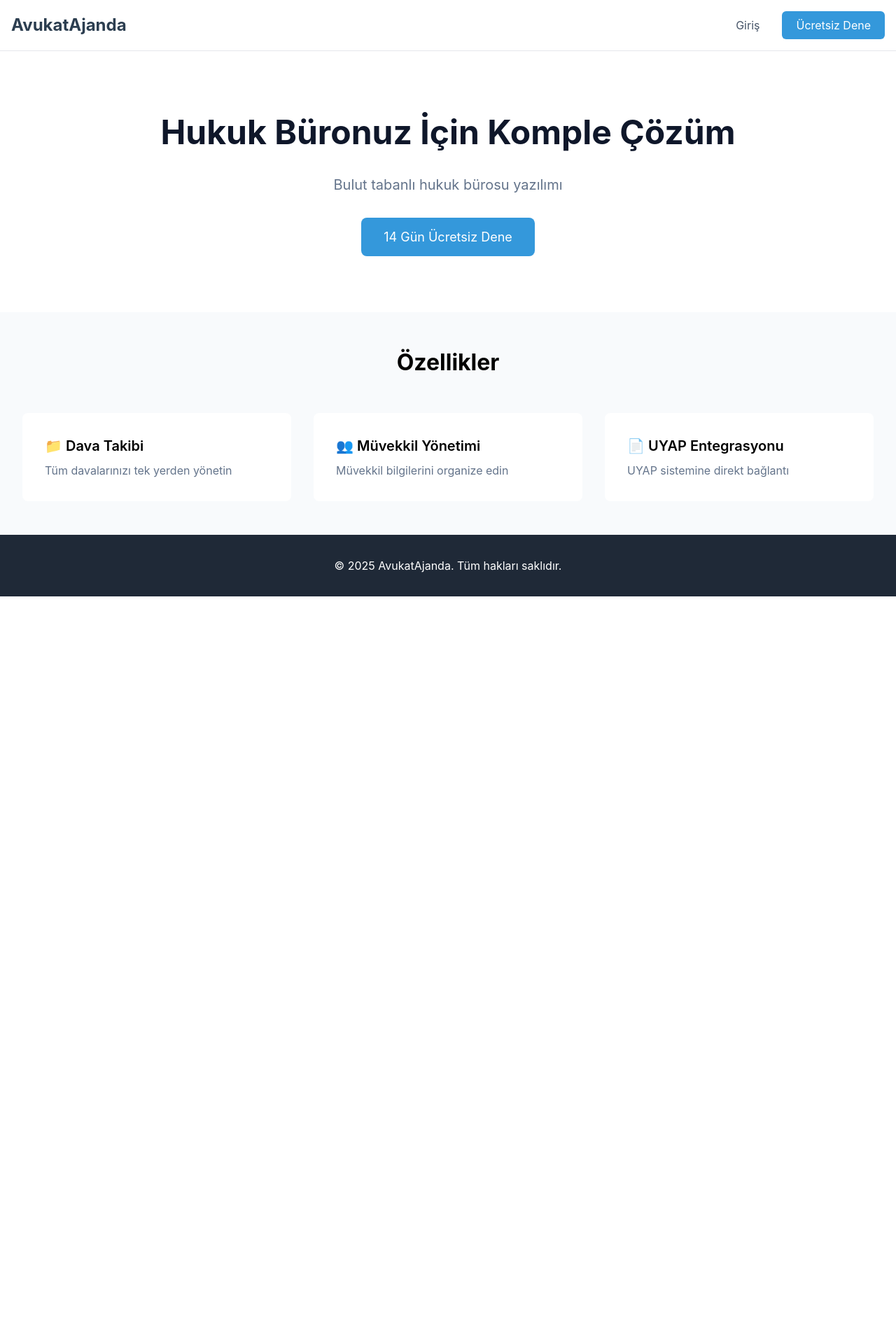
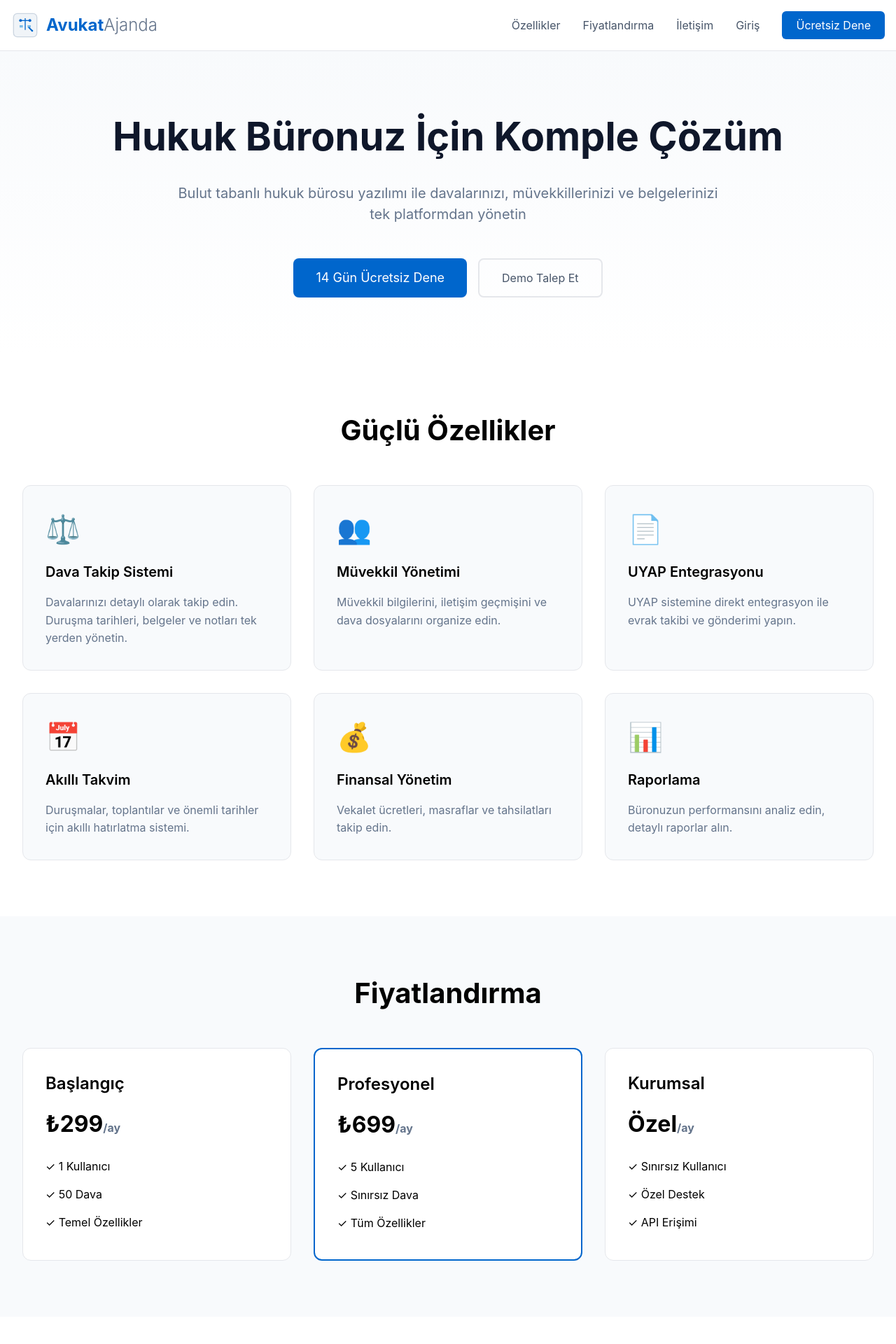
Before and after one commit to serhattopaloglu25/avukatajanda, a Next.js app in the folder frontend/: page / in a window 1280 px wide. Shown: the top 1920 px of the page at 70% size. Before the commit the page ends 852 px from the top, so only its background shows below. Built offline with nearby package versions, Linux system fonts and the light colour scheme.

Commit message:
feat: complete homepage with new logo and all sections

```diff
--- a/frontend/src/app/page.tsx
+++ b/frontend/src/app/page.tsx
@@ -1,16 +1,40 @@
 export default function HomePage() {
+  // Logo SVG inline component
+  const Logo = () => (
+    <div style={{display: 'flex', alignItems: 'center', gap: '10px'}}>
+      <svg width="40" height="40" viewBox="0 0 60 60" xmlns="http://www.w3.org/2000/svg">
+        <rect x="5" y="5" width="50" height="50" rx="8" fill="#f0f4f8" stroke="#cbd5e0" strokeWidth="2"/>
+        <path d="M30 15 L30 40" stroke="#0066cc" strokeWidth="2"/>
+        <path d="M20 20 L40 20" stroke="#0066cc" strokeWidth="2"/>
+        <circle cx="20" cy="20" r="3" fill="#0066cc"/>
+        <circle cx="40" cy="20" r="3" fill="#0066cc"/>
+        <path d="M18 30 L25 30 L25 35 L18 35 Z" fill="#3498db" opacity="0.6"/>
+        <path d="M35 30 L42 30 L42 35 L35 35 Z" fill="#3498db" opacity="0.6"/>
+        <path d="M38 35 L45 42" stroke="#0066cc" strokeWidth="3" strokeLinecap="round"/>
+        <circle cx="45" cy="42" r="2" fill="#0066cc"/>
+      </svg>
+      <div>
+        <span style={{fontSize: '24px', fontWeight: 'bold', color: '#0066cc'}}>Avukat</span>
+        <span style={{fontSize: '24px', fontWeight: '300', color: '#64748b'}}>Ajanda</span>
+      </div>
+    </div>
+  );
+
   return (
     <div style={{fontFamily: '-apple-system, BlinkMacSystemFont, "Segoe UI", sans-serif', minHeight: '100vh', background: 'white'}}>
       {/* Navigation */}
       <nav style={{background: 'white', borderBottom: '1px solid #e5e7eb', position: 'sticky', top: 0, zIndex: 100}}>
         <div style={{maxWidth: '1280px', margin: '0 auto', padding: '0 1rem'}}>
           <div style={{height: '72px', display: 'flex', alignItems: 'center', justifyContent: 'space-between'}}>
-            <a href="/" style={{textDecoration: 'none', fontSize: '1.5rem', fontWeight: 'bold', color: '#2c3e50'}}>
-              AvukatAjanda
+            <a href="/" style={{textDecoration: 'none'}}>
+              <Logo />
             </a>
             <div style={{display: 'flex', gap: '2rem', alignItems: 'center'}}>
+              <a href="#features" style={{color: '#475569', textDecoration: 'none'}}>Özellikler</a>
+              <a href="#pricing" style={{color: '#475569', textDecoration: 'none'}}>Fiyatlandırma</a>
+              <a href="#contact" style={{color: '#475569', textDecoration: 'none'}}>İletişim</a>
               <a href="/login" style={{color: '#475569', textDecoration: 'none'}}>Giriş</a>
-              <a href="/login" style={{background: '#3498db', color: 'white', padding: '8px 20px', borderRadius: '6px', textDecoration: 'none'}}>
+              <a href="/login" style={{background: '#0066cc', color: 'white', padding: '8px 20px', borderRadius: '6px', textDecoration: 'none'}}>
                 Ücretsiz Dene
               </a>
             </div>
@@ -19,44 +43,145 @@ export default function HomePage() {
       </nav>
 
       {/* Hero Section */}
-      <section style={{padding: '5rem 2rem', textAlign: 'center'}}>
-        <h1 style={{fontSize: '3rem', fontWeight: 'bold', color: '#0f172a', marginBottom: '1.5rem'}}>
-          Hukuk Büronuz İçin Komple Çözüm
-        </h1>
-        <p style={{fontSize: '1.25rem', color: '#64748b', marginBottom: '2rem', maxWidth: '800px', margin: '0 auto 2rem'}}>
-          Bulut tabanlı hukuk bürosu yazılımı
-        </p>
-        <a href="/login" style={{background: '#3498db', color: 'white', padding: '14px 32px', borderRadius: '8px', textDecoration: 'none', fontSize: '1.125rem', display: 'inline-block'}}>
-          14 Gün Ücretsiz Dene
-        </a>
+      <section style={{padding: '5rem 2rem', background: 'linear-gradient(to bottom, #f8fafc, white)'}}>
+        <div style={{maxWidth: '1280px', margin: '0 auto', textAlign: 'center'}}>
+          <h1 style={{fontSize: '3.5rem', fontWeight: 'bold', color: '#0f172a', marginBottom: '1.5rem'}}>
+            Hukuk Büronuz İçin Komple Çözüm
+          </h1>
+          <p style={{fontSize: '1.25rem', color: '#64748b', marginBottom: '3rem', maxWidth: '800px', margin: '0 auto 3rem'}}>
+            Bulut tabanlı hukuk bürosu yazılımı ile davalarınızı, müvekkillerinizi ve belgelerinizi tek platformdan yönetin
+          </p>
+          <div style={{display: 'flex', gap: '1rem', justifyContent: 'center'}}>
+            <a href="/login" style={{background: '#0066cc', color: 'white', padding: '14px 32px', borderRadius: '8px', textDecoration: 'none', fontSize: '1.125rem'}}>
+              14 Gün Ücretsiz Dene
+            </a>
+            <a href="#demo" style={{border: '2px solid #e5e7eb', padding: '14px 32px', borderRadius: '8px', textDecoration: 'none', color: '#475569'}}>
+              Demo Talep Et
+            </a>
+          </div>
+        </div>
       </section>
 
-      {/* Features */}
-      <section style={{padding: '3rem 2rem', background: '#f8fafc'}}>
+      {/* Features Section */}
+      <section id="features" style={{padding: '5rem 2rem', background: 'white'}}>
         <div style={{maxWidth: '1280px', margin: '0 auto'}}>
-          <h2 style={{fontSize: '2rem', fontWeight: 'bold', textAlign: 'center', marginBottom: '3rem'}}>
-            Özellikler
+          <h2 style={{fontSize: '2.5rem', fontWeight: 'bold', textAlign: 'center', marginBottom: '3rem'}}>
+            Güçlü Özellikler
+          </h2>
+          <div style={{display: 'grid', gridTemplateColumns: 'repeat(auto-fit, minmax(350px, 1fr))', gap: '2rem'}}>
+            <div style={{background: '#f8fafc', padding: '2rem', borderRadius: '12px', border: '1px solid #e5e7eb'}}>
+              <div style={{fontSize: '2.5rem', marginBottom: '1rem'}}>⚖️</div>
+              <h3 style={{fontSize: '1.25rem', fontWeight: '600', marginBottom: '1rem'}}>Dava Takip Sistemi</h3>
+              <p style={{color: '#64748b', lineHeight: '1.6'}}>
+                Davalarınızı detaylı olarak takip edin. Duruşma tarihleri, belgeler ve notları tek yerden yönetin.
+              </p>
+            </div>
+            <div style={{background: '#f8fafc', padding: '2rem', borderRadius: '12px', border: '1px solid #e5e7eb'}}>
+              <div style={{fontSize: '2.5rem', marginBottom: '1rem'}}>👥</div>
+              <h3 style={{fontSize: '1.25rem', fontWeight: '600', marginBottom: '1rem'}}>Müvekkil Yönetimi</h3>
+              <p style={{color: '#64748b', lineHeight: '1.6'}}>
+                Müvekkil bilgilerini, iletişim geçmişini ve dava dosyalarını organize edin.
+              </p>
+            </div>
+            <div style={{background: '#f8fafc', padding: '2rem', borderRadius: '12px', border: '1px solid #e5e7eb'}}>
+              <div style={{fontSize: '2.5rem', marginBottom: '1rem'}}>📄</div>
+              <h3 style={{fontSize: '1.25rem', fontWeight: '600', marginBottom: '1rem'}}>UYAP Entegrasyonu</h3>
+              <p style={{color: '#64748b', lineHeight: '1.6'}}>
+                UYAP sistemine direkt entegrasyon ile evrak takibi ve gönderimi yapın.
+              </p>
+            </div>
+            <div style={{background: '#f8fafc', padding: '2rem', borderRadius: '12px', border: '1px solid #e5e7eb'}}>
+              <div style={{fontSize: '2.5rem', marginBottom: '1rem'}}>📅</div>
+              <h3 style={{fontSize: '1.25rem', fontWeight: '600', marginBottom: '1rem'}}>Akıllı Takvim</h3>
+              <p style={{color: '#64748b', lineHeight: '1.6'}}>
+                Duruşmalar, toplantılar ve önemli tarihler için akıllı hatırlatma sistemi.
+              </p>
+            </div>
+            <div style={{background: '#f8fafc', padding: '2rem', borderRadius: '12px', border: '1px solid #e5e7eb'}}>
+              <div style={{fontSize: '2.5rem', marginBottom: '1rem'}}>💰</div>
+              <h3 style={{fontSize: '1.25rem', fontWeight: '600', marginBottom: '1rem'}}>Finansal Yönetim</h3>
+              <p style={{color: '#64748b', lineHeight: '1.6'}}>
+                Vekalet ücretleri, masraflar ve tahsilatları takip edin.
+              </p>
+            </div>
+            <div style={{background: '#f8fafc', padding: '2rem', borderRadius: '12px', border: '1px solid #e5e7eb'}}>
+              <div style={{fontSize: '2.5rem', marginBottom: '1rem'}}>📊</div>
+              <h3 style={{fontSize: '1.25rem', fontWeight: '600', marginBottom: '1rem'}}>Raporlama</h3>
+              <p style={{color: '#64748b', lineHeight: '1.6'}}>
+                Büronuzun performansını analiz edin, detaylı raporlar alın.
+              </p>
+            </div>
+          </div>
+        </div>
+      </section>
+
+      {/* Pricing Section */}
+      <section id="pricing" style={{padding: '5rem 2rem', background: '#f8fafc'}}>
+        <div style={{maxWidth: '1280px', margin: '0 auto'}}>
+          <h2 style={{fontSize: '2.5rem', fontWeight: 'bold', textAlign: 'center', marginBottom: '3rem'}}>
+            Fiyatlandırma
           </h2>
           <div style={{display: 'grid', gridTemplateColumns: 'repeat(auto-fit, minmax(300px, 1fr))', gap: '2rem'}}>
-            <div style={{background: 'white', padding: '2rem', borderRadius: '8px'}}>
-              <h3 style={{fontSize: '1.25rem', fontWeight: '600', marginBottom: '0.5rem'}}>📁 Dava Takibi</h3>
-              <p style={{color: '#64748b'}}>Tüm davalarınızı tek yerden yönetin</p>
+            <div style={{background: 'white', padding: '2rem', borderRadius: '12px', border: '1px solid #e5e7eb'}}>
+              <h3 style={{fontSize: '1.5rem', fontWeight: '600', marginBottom: '1rem'}}>Başlangıç</h3>
+              <p style={{fontSize: '2rem', fontWeight: 'bold', marginBottom: '1rem'}}>₺299<span style={{fontSize: '1rem', color: '#64748b'}}>/ay</span></p>
+              <ul style={{listStyle: 'none', padding: 0}}>
+                <li style={{padding: '0.5rem 0'}}>✓ 1 Kullanıcı</li>
+                <li style={{padding: '0.5rem 0'}}>✓ 50 Dava</li>
+                <li style={{padding: '0.5rem 0'}}>✓ Temel Özellikler</li>
+              </ul>
             </div>
-            <div style={{background: 'white', padding: '2rem', borderRadius: '8px'}}>
-              <h3 style={{fontSize: '1.25rem', fontWeight: '600', marginBottom: '0.5rem'}}>👥 Müvekkil Yönetimi</h3>
-              <p style={{color: '#64748b'}}>Müvekkil bilgilerini organize edin</p>
+            <div style={{background: 'white', padding: '2rem', borderRadius: '12px', border: '2px solid #0066cc'}}>
+              <h3 style={{fontSize: '1.5rem', fontWeight: '600', marginBottom: '1rem'}}>Profesyonel</h3>
+              <p style={{fontSize: '2rem', fontWeight: 'bold', marginBottom: '1rem'}}>₺699<span style={{fontSize: '1rem', color: '#64748b'}}>/ay</span></p>
+              <ul style={{listStyle: 'none', padding: 0}}>
+                <li style={{padding: '0.5rem 0'}}>✓ 5 Kullanıcı</li>
+                <li style={{padding: '0.5rem 0'}}>✓ Sınırsız Dava</li>
+                <li style={{padding: '0.5rem 0'}}>✓ Tüm Özellikler</li>
+              </ul>
             </div>
-            <div style={{background: 'white', padding: '2rem', borderRadius: '8px'}}>
-              <h3 style={{fontSize: '1.25rem', fontWeight: '600', marginBottom: '0.5rem'}}>📄 UYAP Entegrasyonu</h3>
-              <p style={{color: '#64748b'}}>UYAP sistemine direkt bağlantı</p>
+            <div style={{background: 'white', padding: '2rem', borderRadius: '12px', border: '1px solid #e5e7eb'}}>
+              <h3 style={{fontSize: '1.5rem', fontWeight: '600', marginBottom: '1rem'}}>Kurumsal</h3>
+              <p style={{fontSize: '2rem', fontWeight: 'bold', marginBottom: '1rem'}}>Özel<span style={{fontSize: '1rem', color: '#64748b'}}>/ay</span></p>
+              <ul style={{listStyle: 'none', padding: 0}}>
+                <li style={{padding: '0.5rem 0'}}>✓ Sınırsız Kullanıcı</li>
+                <li style={{padding: '0.5rem 0'}}>✓ Özel Destek</li>
+                <li style={{padding: '0.5rem 0'}}>✓ API Erişimi</li>
+              </ul>
+            </div>
+          </div>
+        </div>
+      </section>
+
+      {/* Contact Section */}
+      <section id="contact" style={{padding: '5rem 2rem', background: 'white'}}>
+        <div style={{maxWidth: '800px', margin: '0 auto', textAlign: 'center'}}>
+          <h2 style={{fontSize: '2.5rem', fontWeight: 'bold', marginBottom: '3rem'}}>İletişim</h2>
+          <div style={{background: '#f8fafc', padding: '3rem', borderRadius: '12px'}}>
+            <p style={{marginBottom: '2rem', fontSize: '1.125rem', color: '#64748b'}}>
+              AvukatAjanda hakkında sorularınız için bizimle iletişime geçin
+            </p>
+            <div style={{marginBottom: '1rem'}}>
+              <strong>Telefon:</strong> 0850 123 45 67
+            </div>
+            <div style={{marginBottom: '1rem'}}>
+              <strong>E-posta:</strong> destek@avukatajanda.com
+            </div>
+            <div>
+              <strong>Adres:</strong> Levent, İstanbul
             </div>
           </div>
         </div>
       </section>
 
       {/* Footer */}
-      <footer style={{background: '#1f2937', color: 'white', padding: '2rem', textAlign: 'center'}}>
-        <p>© 2025 AvukatAjanda. Tüm hakları saklıdır.</p>
+      <footer style={{background: '#1f2937', color: 'white', padding: '3rem 2rem', textAlign: 'center'}}>
+        <p style={{marginBottom: '1rem'}}>© 2025 AvukatAjanda. Tüm hakları saklıdır.</p>
+        <div style={{display: 'flex', gap: '2rem', justifyContent: 'center'}}>
+          <a href="#" style={{color: '#9ca3af', textDecoration: 'none'}}>Kullanım Koşulları</a>
+          <a href="#" style={{color: '#9ca3af', textDecoration: 'none'}}>Gizlilik Politikası</a>
+          <a href="#" style={{color: '#9ca3af', textDecoration: 'none'}}>KVKK</a>
+        </div>
       </footer>
     </div>
   );
```
